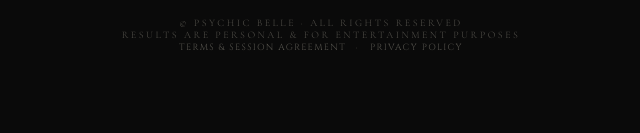
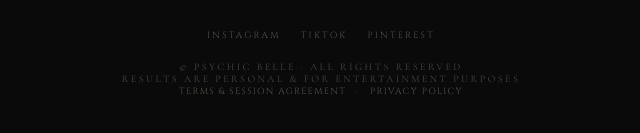
Before and after one commit to Bellagreyy/psychicbelle-site, a plain HTML site: page index.html in a window 1280 px wide. Shown: the part 3580-3713 px from the top of the page, 319-959 px from the left. Drawn offline with nearby package versions, Linux system fonts and the light colour scheme.

Commit message:
index.html

```diff
--- a/index.html
+++ b/index.html
@@ -279,7 +279,10 @@ body.session-active{padding-top:52px}
 .oform-note{font-size:11px;letter-spacing:.12em;color:var(--text-dim);text-transform:uppercase;margin-top:12px;text-align:center;font-family:'Cinzel',serif}
 .offline-success-icon{font-size:28px;color:var(--gold);text-align:center;display:block;margin-bottom:14px}
 .offline-success-title{font-family:'Cinzel',serif;font-size:clamp(15px,4vw,18px);letter-spacing:.16em;text-transform:uppercase;color:var(--text-primary);text-align:center;margin-bottom:10px}
-.offline-success-sub{font-size:14px;font-style:italic;color:var(--text-muted);line-height:1.75;text-align:center}
+.footer-social{display:flex;gap:20px;justify-content:center;margin-top:12px}
+.footer-social a{font-family:'Cinzel',serif;font-size:9px;letter-spacing:0.25em;text-transform:uppercase;color:var(--text-dim);text-decoration:none;transition:color .2s}
+.footer-social a:hover{color:var(--gold)}
+
 </style>
 <body>
 
@@ -591,6 +594,11 @@ body.session-active{padding-top:52px}
 
   <footer class="footer-ornament">
     <div class="footer-line"></div>
+    <div class="footer-social">
+      <a href="https://www.instagram.com/belle.psychic/" target="_blank" rel="noopener">Instagram</a>
+      <a href="https://www.tiktok.com/@belle.psychic" target="_blank" rel="noopener">TikTok</a>
+      <a href="https://uk.pinterest.com/bellepsychic/" target="_blank" rel="noopener">Pinterest</a>
+    </div>
     <p class="footer-text">&copy; Psychic Belle &middot; All rights reserved<br>Results are personal &amp; for entertainment purposes<br><a href="/terms.html" style="color:var(--text-dim);text-decoration:none;letter-spacing:0.15em;font-size:9px;font-family:'Cinzel',serif;text-transform:uppercase" onmouseover="this.style.color='var(--gold)'" onmouseout="this.style.color='var(--text-dim)'">Terms &amp; Session Agreement</a> &nbsp;&middot;&nbsp; <a href="/privacy.html" style="color:var(--text-dim);text-decoration:none;letter-spacing:0.15em;font-size:9px;font-family:'Cinzel',serif;text-transform:uppercase" onmouseover="this.style.color='var(--gold)'" onmouseout="this.style.color='var(--text-dim)'">Privacy Policy</a></p>
   </footer>
 
```
